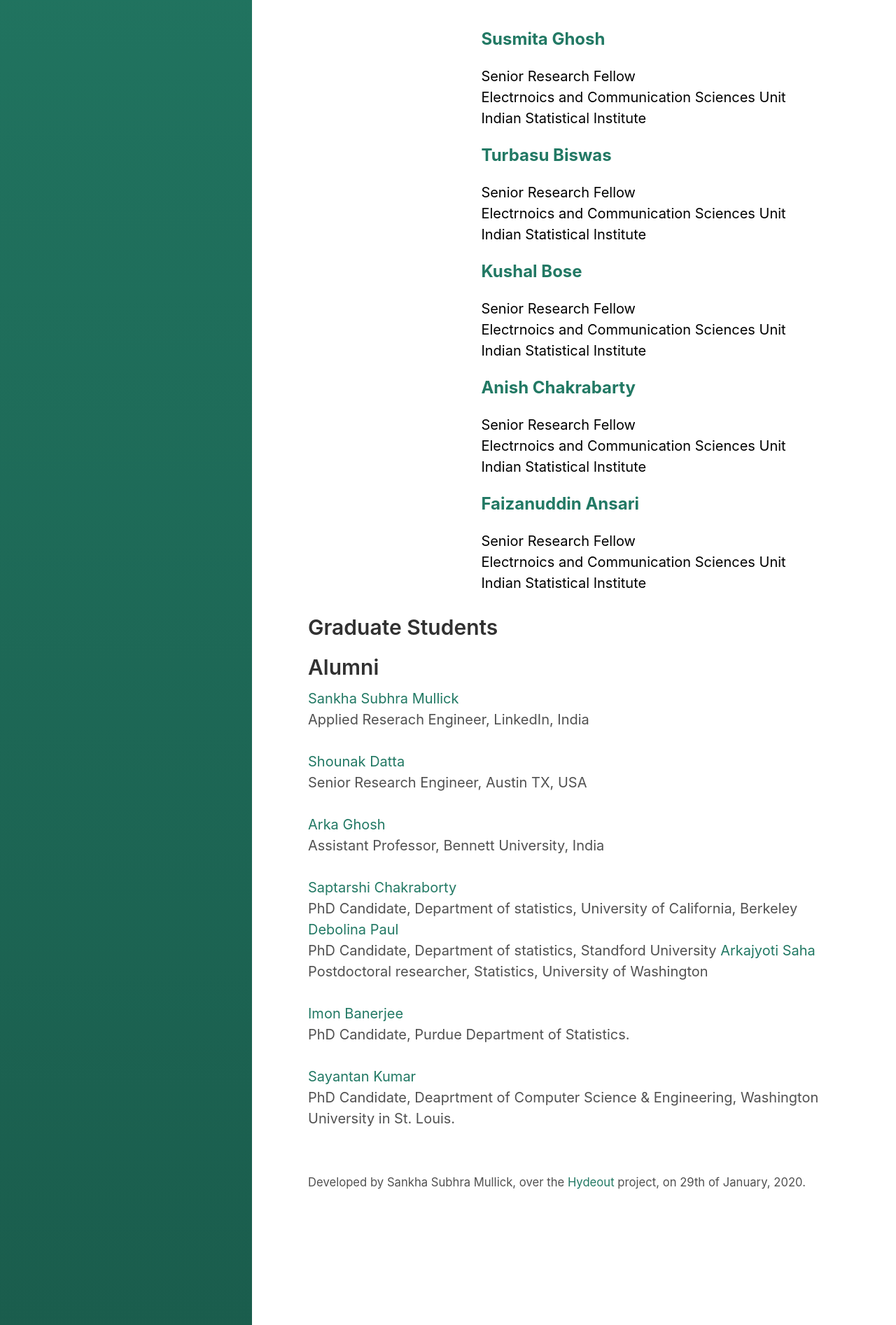
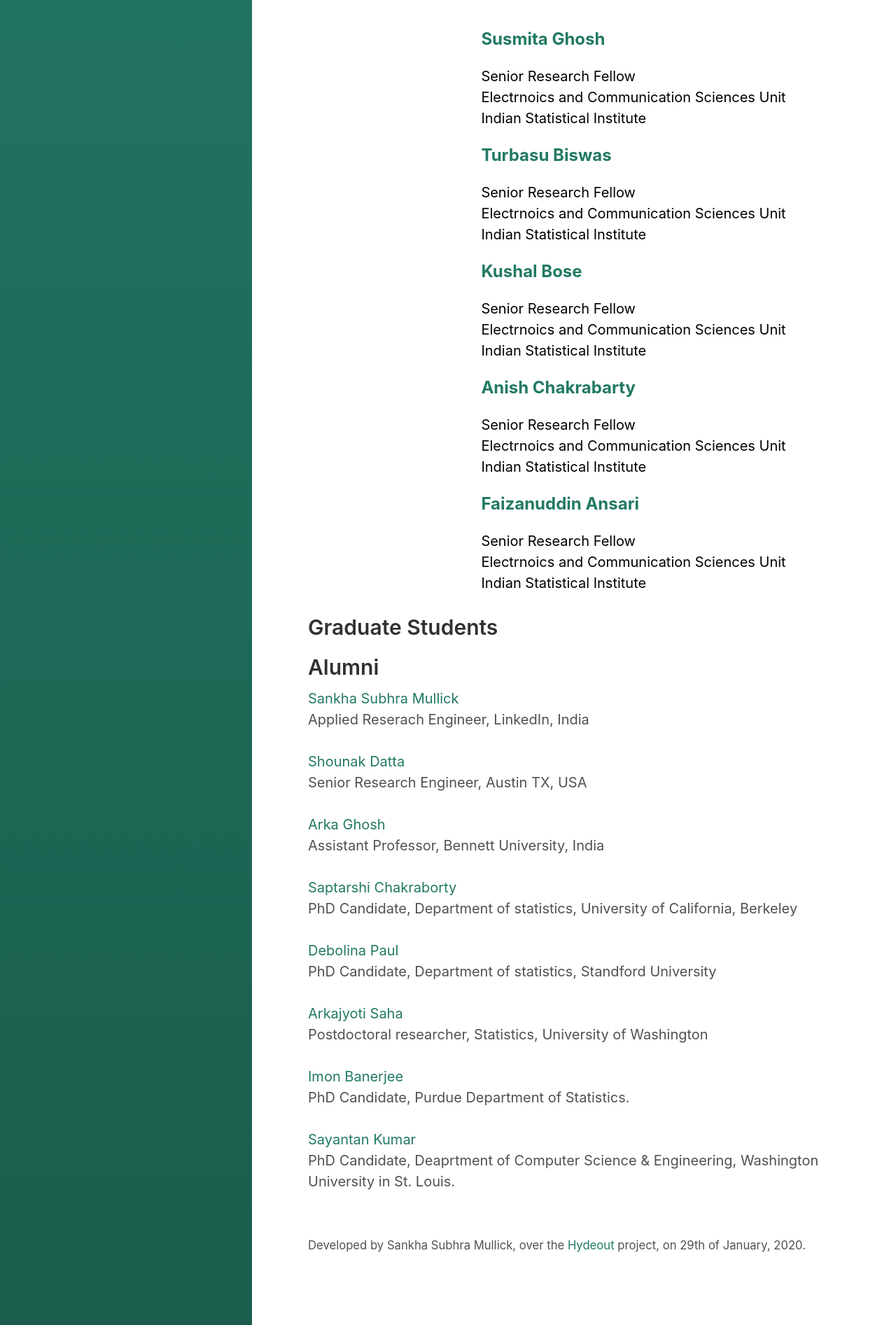
Before and after one commit to mlrgisi/mlrgisi.github.io, a Jekyll site: the page built from index.html, in a window 1280 px wide. Shown: the part 2951-4844 px from the top of the page at 70% size. Built offline with Jekyll 4.4.1, drawn with Linux system fonts in a browser that asks for light colours; the list of posts is cut into pages by our own code; a style sheet for code colours, icons or effects is not loaded.

```diff
--- a/index.html
+++ b/index.html
@@ -213,10 +213,10 @@ Senior Research Engineer, Austin TX, USA <br><br>
 Assistant Professor, Bennett University, India <br><br>
 
 <a href="https://scholar.google.co.in/citations?user=BAH6owQAAAAJ&hl=en">Saptarshi Chakraborty</a><br>
-PhD Candidate, Department of statistics, University of California, Berkeley
+PhD Candidate, Department of statistics, University of California, Berkeley <br><br>
 
 <a href="https://scholar.google.co.in/citations?user=TDakv1QAAAAJ&hl=en">Debolina Paul</a><br>
-PhD Candidate, Department of statistics, Standford University
+PhD Candidate, Department of statistics, Standford University <br><br>
 
 <a href="https://scholar.google.com/citations?user=WokRLXIAAAAJ&hl=en">Arkajyoti Saha</a><br>
 Postdoctoral researcher, Statistics, University of Washington <br><br>
```
